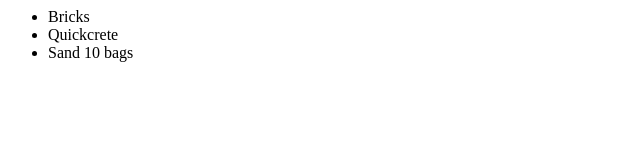
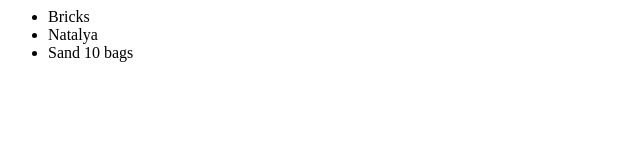
Before and after one commit to omarayaz/newGitTest, a plain HTML site: page Index.html in a window 1280 px wide. Shown: the full height of the page, 0-640 px from the left. Drawn offline with Linux system fonts and the light colour scheme.

Commit message:
Natalya added

```diff
--- a/Index.html
+++ b/Index.html
@@ -3,7 +3,7 @@
         <div>
             <ul>
                 <li>Bricks</li>
-                <li>Quickcrete</li>
+                <li>Natalya</li>
 		        <li>Sand 10 bags</li>
             </ul>
         </div>
```
